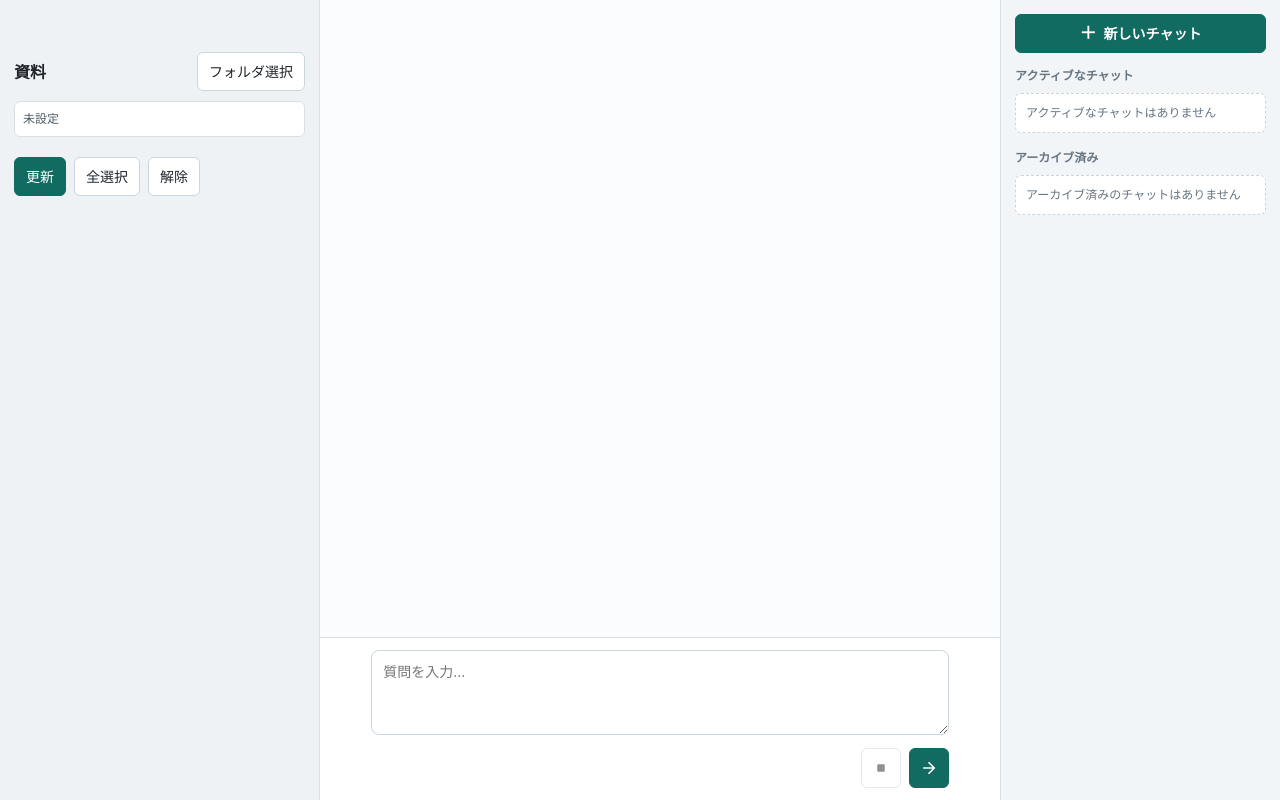
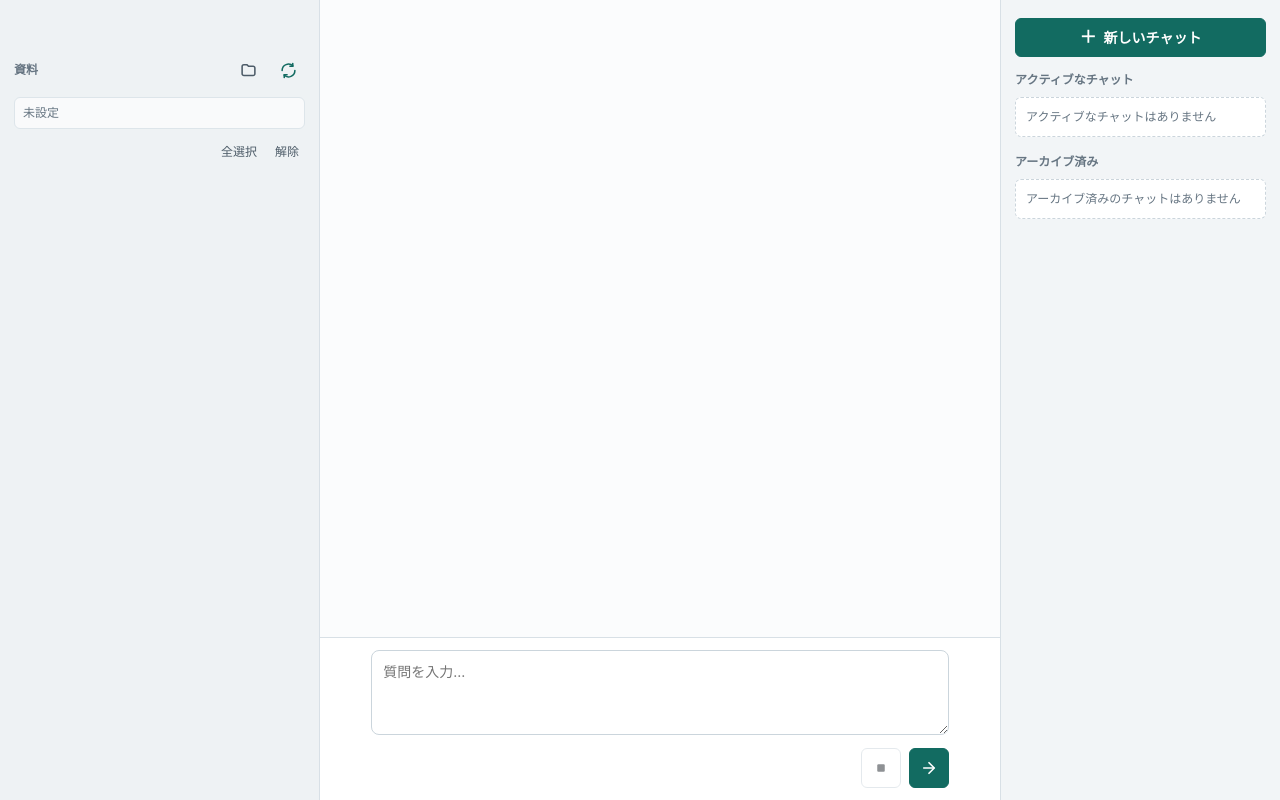
Before and after one commit to skmtrd/mini-lm, a website built with Vite: page index.html in a window 1280 px wide. Built offline with nearby package versions, Linux system fonts and the light colour scheme.

Commit message:
Streamline source sidebar UI

```diff
--- a/src/main.js
+++ b/src/main.js
@@ -44,16 +44,31 @@ document.querySelector("#app").innerHTML = `
     <div class="window-drag-region" data-tauri-drag-region></div>
     <aside class="sidebar source-sidebar">
       <section class="source-panel">
-        <div class="source-head">
-          <h2>資料</h2>
-          <button id="chooseSourceButton" type="button">フォルダ選択</button>
+        <div class="source-toolbar">
+          <span class="source-kicker">資料</span>
+          <div class="source-tool-buttons">
+            <button id="chooseSourceButton" class="source-icon-button" type="button" title="フォルダ選択" aria-label="フォルダ選択">
+              <svg class="action-icon" aria-hidden="true" viewBox="0 0 24 24">
+                <path d="M3 6.5A2.5 2.5 0 0 1 5.5 4H10l2 2h6.5A2.5 2.5 0 0 1 21 8.5v8A2.5 2.5 0 0 1 18.5 19h-13A2.5 2.5 0 0 1 3 16.5z"></path>
+              </svg>
+            </button>
+            <button id="indexButton" class="source-icon-button primary-icon" type="button" title="更新" aria-label="更新">
+              <svg class="action-icon" aria-hidden="true" viewBox="0 0 24 24">
+                <path d="M21 12a9 9 0 0 1-15.3 6.4"></path>
+                <path d="M3 12A9 9 0 0 1 18.3 5.6"></path>
+                <path d="M18 2v4h-4"></path>
+                <path d="M6 22v-4h4"></path>
+              </svg>
+            </button>
+          </div>
         </div>
         <div id="sourcePath" class="path-box">未設定</div>
-        <div id="stats" class="stats compact"></div>
-        <div class="source-actions">
-          <button id="indexButton" class="primary" type="button">更新</button>
-          <button id="selectAllButton" type="button">全選択</button>
-          <button id="clearSelectionButton" type="button">解除</button>
+        <div class="source-list-head">
+          <div id="stats" class="stats compact"></div>
+          <div class="source-selection-actions">
+            <button id="selectAllButton" class="text-button" type="button">全選択</button>
+            <button id="clearSelectionButton" class="text-button" type="button">解除</button>
+          </div>
         </div>
         <div id="fileList" class="file-list"></div>
       </section>
@@ -233,8 +248,7 @@ function renderSnapshot() {
 
 function renderStats(stats) {
   els.stats.innerHTML = `
-    <span>選択 ${formatNumber(stats.selectedDocumentCount)} / ${formatNumber(stats.documentCount)}</span>
-    <span>${formatNumber(stats.selectedChars)}字</span>
+    <span>選択 ${formatNumber(stats.selectedDocumentCount)} / ${formatNumber(stats.documentCount)} ・ ${formatNumber(stats.selectedChars)}字</span>
   `;
 }
 
--- a/src/styles.css
+++ b/src/styles.css
@@ -161,7 +161,7 @@ button.primary {
 
 .history-sidebar {
   overflow: auto;
-  padding: 14px;
+  padding: 18px 14px 14px;
   border-left: 1px solid #d8e0e6;
   background: #f2f5f7;
 }
@@ -333,61 +333,111 @@ button.primary {
 
 .source-panel {
   display: grid;
-  gap: 10px;
+  gap: 9px;
 }
 
-.source-head,
-.source-actions,
 .composer-actions {
   display: flex;
   gap: 8px;
   align-items: center;
 }
 
-.source-head {
+.source-toolbar {
+  display: flex;
+  min-height: 36px;
+  align-items: center;
   justify-content: space-between;
+  gap: 10px;
 }
 
-.source-head h2 {
-  margin: 0;
-  font-size: 16px;
+.source-kicker {
+  color: #667582;
+  font-size: 12px;
+  font-weight: 700;
   letter-spacing: 0;
 }
 
+.source-tool-buttons,
+.source-selection-actions {
+  display: flex;
+  align-items: center;
+  gap: 6px;
+}
+
+.source-icon-button {
+  display: inline-grid;
+  width: 34px;
+  height: 34px;
+  place-items: center;
+  border-color: transparent;
+  padding: 0;
+  background: transparent;
+  color: #4d5c68;
+}
+
+.source-icon-button:hover:not(:disabled) {
+  border-color: #cbd5dc;
+  background: #ffffff;
+}
+
+.source-icon-button.primary-icon {
+  color: #126b61;
+}
+
+.source-icon-button .action-icon {
+  width: 17px;
+  height: 17px;
+}
+
 .path-box {
-  min-height: 36px;
-  border: 1px solid #d8e0e6;
+  min-height: 30px;
+  border: 1px solid #dde5ea;
   border-radius: 6px;
-  padding: 8px;
+  padding: 6px 8px;
   overflow-wrap: anywhere;
-  background: #ffffff;
+  background: rgb(255 255 255 / 64%);
+  color: #667582;
+  font-size: 12px;
+}
+
+.source-list-head {
+  display: flex;
+  align-items: center;
+  justify-content: space-between;
+  gap: 10px;
+  min-height: 28px;
+}
+
+.stats.compact {
+  min-width: 0;
+}
+
+.stats.compact span {
+  display: block;
+  overflow: hidden;
+  color: #667582;
+  font-size: 12px;
+  text-overflow: ellipsis;
+  white-space: nowrap;
+}
+
+.text-button {
+  border-color: transparent;
+  padding: 3px 5px;
+  background: transparent;
   color: #4d5c68;
   font-size: 12px;
 }
 
-.stats.compact {
-  display: flex;
-  flex-wrap: wrap;
-  gap: 6px;
-}
-
-.stats.compact span {
-  border: 1px solid #d8e0e6;
-  border-radius: 999px;
-  padding: 3px 8px;
-  background: #ffffff;
-  color: #566674;
-  font-size: 12px;
-}
-
-.source-actions {
-  justify-content: flex-start;
-  flex-wrap: wrap;
+.text-button:hover:not(:disabled) {
+  border-color: transparent;
+  background: transparent;
+  color: #126b61;
 }
 
 .file-list {
   display: grid;
-  gap: 8px;
+  gap: 6px;
 }
 
 .file-row {
@@ -397,7 +447,7 @@ button.primary {
   align-items: start;
   border: 1px solid #d8e0e6;
   border-radius: 6px;
-  padding: 8px;
+  padding: 7px;
   background: #ffffff;
 }
 
```
